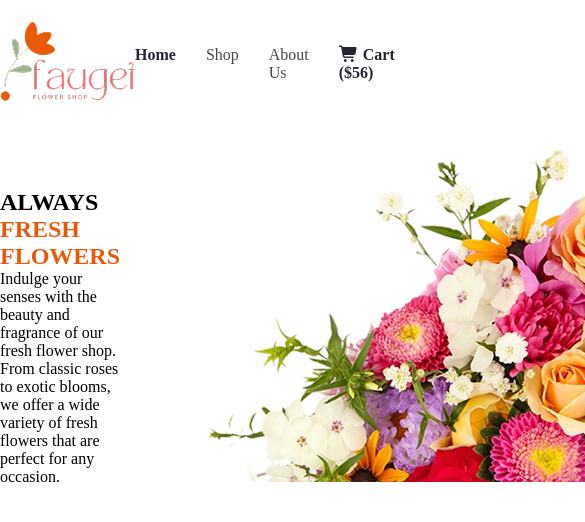
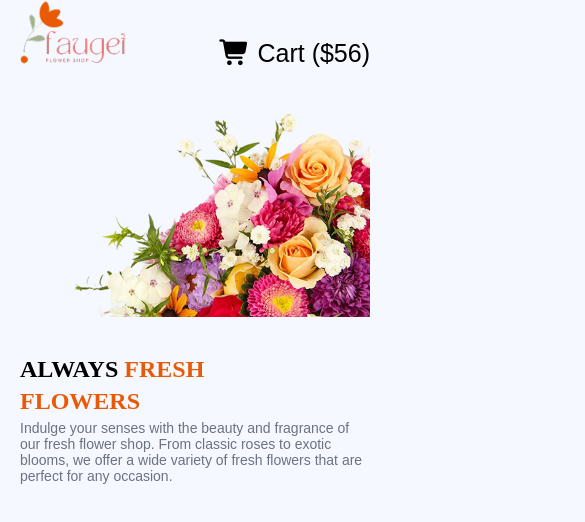
Before and after one commit to meraz149683/assaignment-2, a plain HTML site: page index.html in a window 390 px wide. Shown: the top 522 px of the page, 585 px wide, since content can reach past the window. Drawn offline with Linux system fonts and the light colour scheme.

Commit message:
complete responsive nav and banner section

```diff
--- a/index.html
+++ b/index.html
@@ -2,43 +2,56 @@
 <html lang="en">
 
 <head>
-    <meta charset="UTF-8">
-    <meta name="viewport" content="width=device-width, initial-scale=1.0">
-    <title>Flower shop</title>
-    <link rel="stylesheet" href="styles.css">
-    <!-- font awesome CDN -->
+    <meta charset="UTF-8" />
+    <meta name="viewport" content="width=device-width, initial-scale=1.0" />
+    <title>Faugei</title>
     <link rel="stylesheet" href="https://cdnjs.cloudflare.com/ajax/libs/font-awesome/7.0.0/css/all.min.css"
         integrity="sha512-DxV+EoADOkOygM4IR9yXP8Sb2qwgidEmeqAEmDKIOfPRQZOWbXCzLC6vjbZyy0vPisbH2SyW27+ddLVCN+OMzQ=="
         crossorigin="anonymous" referrerpolicy="no-referrer" />
+    <link rel="stylesheet" href="styles.css" />
 </head>
 
 <body>
+    <!-- header section  -->
     <header>
-        <nav class="navbar">
+        <!-- navbar -->
+        <nav>
             <div class="logo">
-                <img src="./assets/logo.png" alt="">
+                <img src="assets/logo.png" alt="" />
             </div>
 
-            <ul class="navbar-menu">
-                <li><a style="color: #252432; font-weight: 600;" href="">Home</a></li>
-                <li><a href="">Shop</a></li>
-                <li><a href="">About Us</a></li>
-                <li><a style="color: #252432; font-weight: 600;" href=""><i class="fa-solid fa-cart-shopping"></i> Cart
-                        ($56)</a></li>
-            </ul>
+            <div class="navbar">
+                <ul class="nav-unhide">
+                    <li><a href="#">Home</a></li>
+                    <li><a href="#">Shop</a></li>
+                    <li><a href="#">About us</a></li>
+                    <li>
+                        <a href="#"><i class="fa-solid fa-cart-shopping"></i>
+                            <span>Cart ($56)</span></a>
+                    </li>
+                </ul>
+
+                <ul class="nav-hide">
+                    <li>
+                        <a href="#"><i class="fa-solid fa-cart-shopping"></i>
+                            <span>Cart ($56)</span></a>
+                    </li>
+                </ul>
+            </div>
         </nav>
-        <section class="banner">
-            <div class="banner-left">
-                <h2>ALWAYS <span class="primary-color">FRESH FLOWERS</span></h2>
-                <p>Indulge your senses with the beauty and fragrance of our fresh flower shop. From classic roses to exotic blooms, we offer a wide variety of fresh flowers that are perfect for any occasion. </p>
-
+        <!-- banner section -->
+        <div class="banner">
+            <div class="banner-content">
+                <h2 class="banner-heading">ALWAYS <span class="red">FRESH</span></h2>
+                <h2>FLOWERS</h2>
+                <p>
+                    Indulge your senses with the beauty and fragrance of our fresh
+                    flower shop. From classic roses to exotic blooms, we offer a wide
+                    variety of fresh flowers that are perfect for any occasion.
+                </p>
             </div>
-            <div class="banner-right">
-                <img src="./assets/hero-flower.png" alt="">
-
+            <div class="img">
+                <img src="assets/hero-flower.png" alt="" />
             </div>
-        </section>
+        </div>
     </header>
-</body>
-
-</html>
--- a/styles.css
+++ b/styles.css
@@ -1,50 +1,181 @@
 * {
+    padding: 0;
     margin: 0;
-    padding: 0;
     box-sizing: border-box;
 }
-.primary-color {
-    color: #E95A08;
+
+body {
+    background-color: #F5F8FF;
+    max-width: 1140px;
+    margin: 0px auto;
 
 }
-body{
-    /* background-color: ; */
-    max-width: 1140px;
-    margin: auto;
 
+:root {
+    --primaryColorRed: #E95A08;
+    --primaryColorBlack: #000000;
+    --color-Gray: #6B7280;
 }
-/* navbar styles */
-.navbar {
+
+
+/* header secton  styles */
+
+
+.navbar .fa-light fa-cart-shopping {
+    color: black;
+}
+
+.navbar .nav-hide {
+    display: none;
+}
+
+nav {
     display: flex;
     justify-content: space-between;
     align-items: center;
+    position: relative;
     margin: 20px 0;
 }
-.navbar-menu {
+
+.logo img {
+    max-height: 65px;
+}
+
+.navbar ul {
     display: flex;
-    text-decoration: none;
+    gap: 35px;
+    list-style: none;
+    position: absolute;
+    right: 0px;
+    top: 39px;
 
 }
-.navbar li {
-    list-style: none;
+
+.navbar ul li:first-child a {
+    color: black;
 
 }
-.navbar a{
+
+.navbar ul li:last-child a {
+    color: black;
+
+}
+
+.navbar ul li a {
     text-decoration: none;
-    color:#474747;
-    margin: 0 30px 0 0;
+    color: #8987A1;
+    font-family: sans-serif;
+    font-size: 22px;
+    font-weight: 500;
+
 }
-/* banner styles */
+
+/* banner part */
 .banner {
     display: flex;
     justify-content: space-between;
-    align-items:flex-end;
+    align-items: flex-end;
+    /* max-width: 100vw;
+
+    margin: 60px 80px; */
 }
-.banner-left h2 {
-    font-size: 65;
+
+.banner .banner-content {
+    max-width: 50%;
+}
+
+.banner .banner-content h2, .red {
+    font-size: 50px;
     font-weight: bold;
+    color: var(--primaryColorRed);
+    margin: 5px 0;
 }
-.banner-left p {
-    font-size: 22;
-    color: #000000;
+
+.banner .banner-content .banner-heading {
+    color: black;
 }
+
+.banner .banner-content p {
+    font-size: 22px;
+    color: var(--color-Gray);
+    font-family: Arial, Helvetica, sans-serif;
+}
+
+.banner .img {
+    max-width: 50%;
+}
+
+.banner .img img {
+    width: 100%;
+}
+
+
+
+
+
+
+
+
+
+
+
+
+
+
+
+
+
+
+
+
+/* responsive for mobile devices */
+@media (max-width:576px) {
+
+    /* navbar part */
+    nav {
+        margin: 0 20px;
+        align-items: center;
+        position: relative;
+    }
+
+    .navbar .nav-unhide {
+        display: none;
+    }
+
+    .navbar .nav-hide {
+        display: inline-block;
+    }
+
+    .navbar ul li:last-child a {
+        font-size: 25px;
+        right: 0px;
+        top: 34px;
+    }
+
+
+    /* banner part */
+    .banner {
+        margin: 30px 20px;
+        flex-direction: column-reverse;
+        justify-content: center;
+        align-items: center;
+    }
+
+    .banner .banner-content {
+        max-width: 100%;
+    }
+
+    .banner .banner-content h2, .red {
+        font-size: 24px;
+    }
+
+    .banner .banner-content p {
+        font-size: 14px;
+    }
+
+    .banner .img {
+        max-width: 100%;
+        margin-bottom: 30px;
+    }
+
+}
```
